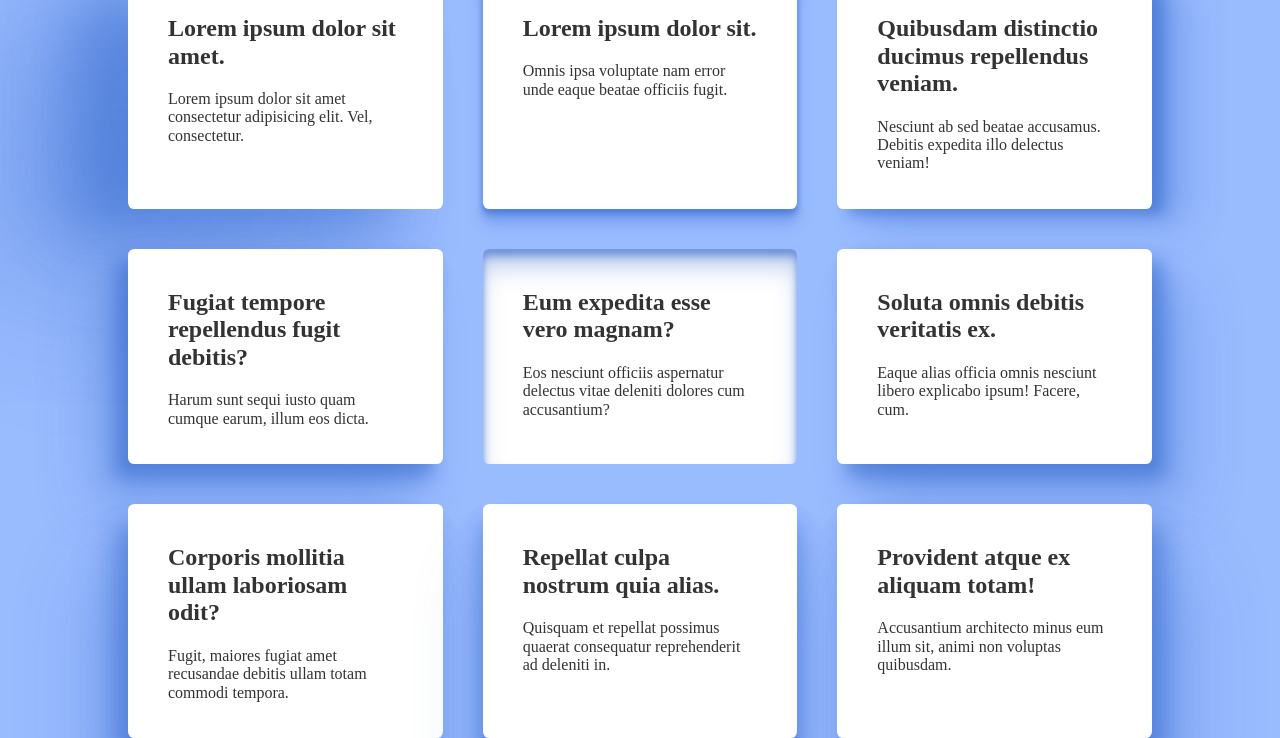
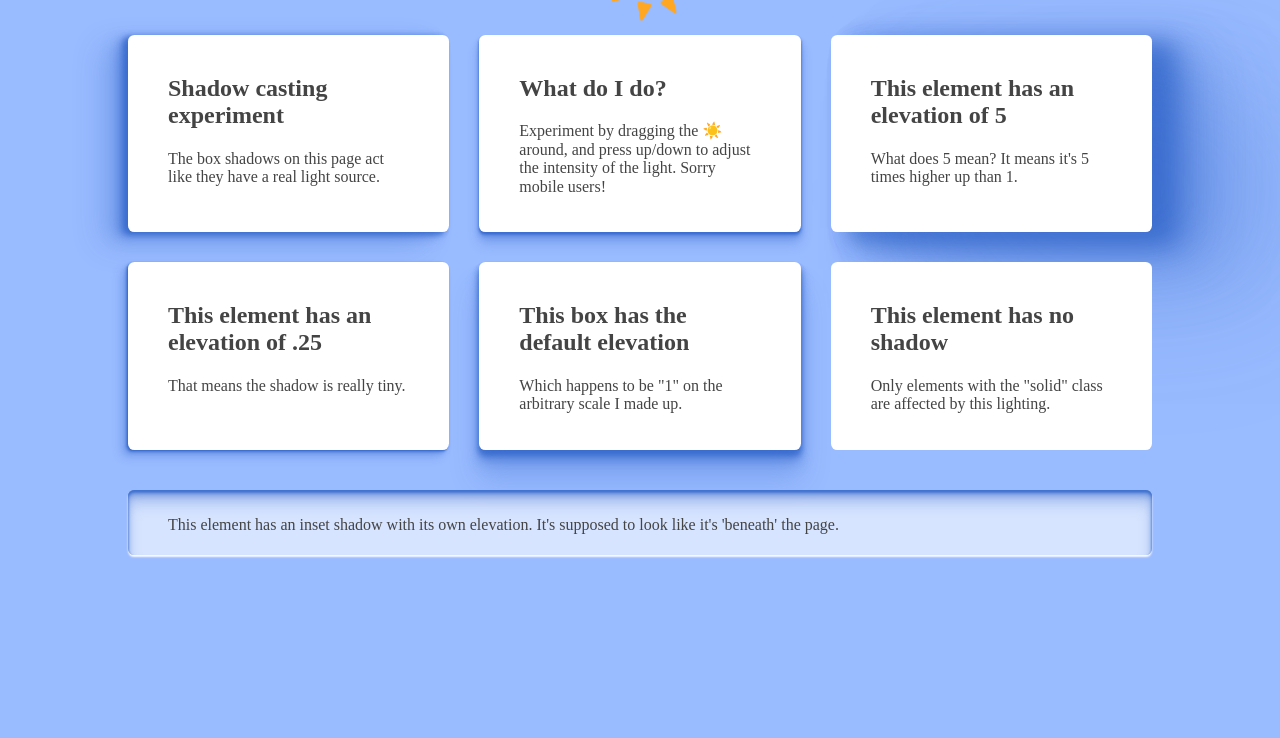
Before and after one commit to adamhindman/browser-lighting, a plain HTML site: page index.html in a window 1280 px wide. Shown: the part 105-843 px from the top of the page. After the commit the page ends 800 px from the top, so only its background shows below. Drawn offline with nearby package versions, Linux system fonts and the light colour scheme.

Commit message:
added the ability to cast shadows from multiple objects, inset shadows, and the ability to define intensity

```diff
--- a/index.html
+++ b/index.html
@@ -10,43 +10,36 @@
 </head>
 
 <body>
-  <div id="light-source" draggable=true>☀️</div>
   <div id="layout">
-    <div class="block solid" data-elevation="5">
-      <h2>Lorem ipsum dolor sit amet.</h2>
-      <p>Lorem ipsum dolor sit amet consectetur adipisicing elit. Vel, consectetur.</p>
+    <div id="light-source"></div>
+    <div class="block solid">
+      <h2>Shadow casting experiment</h2>
+      <p>The box shadows on this page act like they have a real light source.</p>
     </div>
     <div class="block solid">
-      <h2>Lorem ipsum dolor sit.</h2>
-      <p>Omnis ipsa voluptate nam error unde eaque beatae officiis fugit.</p>
+      <h2>What do I do?</h2>
+      <p> Experiment by dragging the ☀️ around, and press up/down to adjust the intensity of the light. Sorry
+        mobile users!</p>
+    </div>
+    <div class="block solid" data-elevation="5">
+      <h2>This element has an elevation of 5</h2>
+      <p>What does 5 mean? It means it's 5 times higher up than 1.</p>
+    </div>
+    <div class="block solid" data-elevation=".25">
+      <h2>This element has an elevation of .25</h2>
+      <p>That means the shadow is really tiny.</p>
     </div>
     <div class="block solid">
-      <h2>Quibusdam distinctio ducimus repellendus veniam.</h2>
-      <p>Nesciunt ab sed beatae accusamus. Debitis expedita illo delectus veniam!</p>
+      <h2>This box has the default elevation</h2>
+      <p>Which happens to be "1" on the arbitrary scale I made up.</p>
     </div>
-    <div class="block solid">
-      <h2>Fugiat tempore repellendus fugit debitis?</h2>
-      <p>Harum sunt sequi iusto quam cumque earum, illum eos dicta.</p>
+    <div class="block">
+      <h2>This element has no shadow</h2>
+      <p>Only elements with the "solid" class are affected by this lighting.</p>
     </div>
-    <div class="block solid inset" data-elevation=".5">
-      <h2>Eum expedita esse vero magnam?</h2>
-      <p>Eos nesciunt officiis aspernatur delectus vitae deleniti dolores cum accusantium?</p>
-    </div>
-    <div class="block solid">
-      <h2>Soluta omnis debitis veritatis ex.</h2>
-      <p>Eaque alias officia omnis nesciunt libero explicabo ipsum! Facere, cum.</p>
-    </div>
-    <div class="block solid">
-      <h2>Corporis mollitia ullam laboriosam odit?</h2>
-      <p>Fugit, maiores fugiat amet recusandae debitis ullam totam commodi tempora.</p>
-    </div>
-    <div class="block solid">
-      <h2>Repellat culpa nostrum quia alias.</h2>
-      <p>Quisquam et repellat possimus quaerat consequatur reprehenderit ad deleniti in.</p>
-    </div>
-    <div class="block solid">
-      <h2>Provident atque ex aliquam totam!</h2>
-      <p>Accusantium architecto minus eum illum sit, animi non voluptas quibusdam.</p>
+    <div class="long block solid inset" data-elevation=".33">
+      <p>This element has an inset shadow with its own elevation. It's supposed to look like it's 'beneath' the page.
+      </p>
     </div>
   </div>
   <script src="./script.js"></script>
--- a/script.js
+++ b/script.js
@@ -1,4 +1,4 @@
-console.clear();
+// console.clear();
 let deltaX, deltaY, deg, distance;
 let newPosX = 0,
   newPosY = 0,
@@ -6,6 +6,27 @@ let newPosX = 0,
   startPosY = 0;
 const lightSource = document.getElementById("light-source");
 const solids = document.querySelectorAll(".solid");
+let solidsData = getSolidsData(); // global
+let lum = 75; // lum is luminous intensity
+
+function fpsMeter() {
+  let prevTime = Date.now(),
+    frames = 0;
+
+  requestAnimationFrame(function loop() {
+    const time = Date.now();
+    frames++;
+    if (time > prevTime + 1000) {
+      let fps = Math.round((frames * 1000) / (time - prevTime));
+      prevTime = time;
+      frames = 0;
+
+      console.info("FPS: ", fps);
+    }
+
+    requestAnimationFrame(loop);
+  });
+}
 
 const getRelativeVector = (angle, length) => {
   angle = (angle * Math.PI) / 180;
@@ -16,21 +37,29 @@ const getRelativeVector = (angle, length) => {
 };
 
 const setBoxShadow = (solid, vec, distance, e, isInset) => {
-  const blur = distance;
-  const levels = 4;
-  const cd = 10; // cd is luminous intensity (smaller is more)
-  const color = "hsla(220deg, 60%, 50%, .25)";
-  const x = -vec.x;
-  const y = -vec.y;
+  const b = distance; // blur
+  const l = 8; // number of shadow layers
+  const c = "hsla(220deg, 60%, 50%, .25)"; // shadow color
+  const x = -vec.x; // x offset
+  const y = -vec.y; // y offset
+  let sf = 1000; // scaleFactor
   let str = "";
-  for (let i = 1; i <= levels; i++) {
-    const delimiter = i < levels ? "," : "";
+  for (let i = 1; i <= l; i++) {
+    const delimiter = i < l ? "," : "";
     const location = isInset ? "inset" : "";
     str += `${location}
-            ${Math.round(x / (i * cd) * e)}px
-            ${Math.round(y / (i * cd) * e)}px
-            ${Math.round(blur / (i * cd) * e)}px
-            ${color} ${delimiter}`;
+            ${Math.round(((x / i) * e * lum) / sf)}px
+            ${Math.round(((y / i) * e * lum) / sf)}px
+            ${Math.round(((b / i) * e * lum) / sf)}px
+            ${c} ${delimiter}`;
+  }
+  if (isInset) {
+    str += `,
+          ${Math.round(((x / l) * e * lum) / sf)}px
+          ${Math.round(((y / l) * e * lum) / sf)}px
+          ${Math.round(((b / l) * e * lum) / sf)}px
+          rgba(255,255,255,.95)
+    `;
   }
   solid.style.boxShadow = str;
 };
@@ -47,7 +76,7 @@ const updateAllShadows = () => {
     let distance = getDistanceToPageObject(dX, dY);
     let vec = getRelativeVector(angle, distance, 0, 0);
     let elevation = solidsData[i].elevation;
-    let isInset = solidsData[i].isInset
+    let isInset = solidsData[i].isInset;
     setBoxShadow(solids[i], vec, distance, elevation, isInset);
   }
 };
@@ -60,7 +89,7 @@ const getDistanceToPageObject = (dX, dY) => {
   return (distance = Math.sqrt(Math.pow(dX, 2) + Math.pow(dY, 2)));
 };
 
-const mouseMove = (e) => {
+const pointerMove = (e) => {
   // calculate the new position
   newPosX = startPosX - e.clientX;
   newPosY = startPosY - e.clientY;
@@ -88,21 +117,40 @@ function getSolidsData() {
   return solidsData;
 }
 
-lightSource.addEventListener("mousedown", function (e) {
+lightSource.addEventListener("pointerdown", function (e) {
   e.preventDefault();
   // get the starting position of the cursor
   startPosX = e.clientX;
   startPosY = e.clientY;
-  document.addEventListener("mousemove", mouseMove);
-  document.addEventListener("mouseup", function () {
-    document.removeEventListener("mousemove", mouseMove);
+  document.addEventListener("pointermove", pointerMove);
+  document.addEventListener("pointerup", function () {
+    document.removeEventListener("pointermove", pointerMove);
   });
 });
 
-let solidsData = getSolidsData(); // global
 window.addEventListener("resize", () => {
   solidsData = getSolidsData();
   updateAllShadows();
   (newPosX = 0), (newPosY = 0), (startPosX = 0), (startPosY = 0);
 });
+
+const updateUI = () => {
+  const adjLum = lum / 25;
+  lightSource.innerHTML = adjLum;
+};
+
+document.addEventListener("keydown", (e) => {
+  if (e.key === "ArrowUp") {
+    e.preventDefault();
+    lum = lum < 250 ? (lum += 25) : 275;
+  } else if (e.key === "ArrowDown") {
+    e.preventDefault();
+    lum = lum > 25 ? (lum -= 25) : 0;
+  }
+  updateAllShadows();
+  updateUI();
+});
+
 updateAllShadows();
+updateUI();
+// fpsMeter();
--- a/style.css
+++ b/style.css
@@ -1,41 +1,95 @@
+* {
+  box-sizing: border-box;
+}
 body {
-  height: 100vh;
-  width: 100vw;
+  min-height: 100vh;
   background-color: #9bf;
   font-size: 16px;
   display: flex;
   align-items: center;
   justify-content: center;
   flex-direction: column;
-
+  color: #193366;
 }
-#layout{
-  display: grid;
-  grid-template-rows: 1fr 1fr 1fr;
-  grid-template-columns: 1fr 1fr 1fr;
-  grid-gap: 40px;
-  max-width: 80%;
-  min-width: 720px;
-  max-height: 80%;
+#layout {
+  padding: 10vh 10vw;
 }
-.solid {
+@media screen and (min-width: 720px) {
+  #layout {
+    display: grid;
+    grid-gap: 30px;
+    grid-template-rows: auto 1fr auto;
+    grid-template-columns: 1fr 1fr 1fr;
+  }
+}
+.block {
   background-color: #fff;
   padding: 20px 40px;
-  color: #333;
+  color: #444;
   border-radius: 0.4rem;
+  margin-bottom: 20px;
 }
-.solid.inset{
-  background-color:;
+@media screen and (min-width: 720px) {
+  .block {
+    margin-bottom: 0px;
+  }
+}
+.long {
+  grid-column: 1/4;
+  padding: 0px;
+}
+.inset {
+  background-color: rgba(255,255,255,0.6);
+  padding: 10px 40px 5px;
+}
+.long.inset {
+  margin-top: 10px;
+}
+#intro {
+  text-align: center;
+  position: relative;
+}
+#intro  p {
+  margin: 5px auto;
 }
 #light-source {
   position: absolute;
-  top: 20px;
-  left: calc(50% - 25px);
+  top: 50px;
+  left: calc(50vw - 25px);
   height: 50px;
   width: 50px;
-  font-size: 80px;
   display: flex;
   align-items: center;
   justify-content: center;
   cursor: move;
+  touch-action: none;
+  z-index: 0;
+  color: #311704;
 }
+#light-source:before {
+  content: '☀️';
+  font-size: 80px;
+  position: absolute;
+  top: -15px;
+  left: -15px;
+  z-index: -1;
+}
+footer {
+  font-size: 10px;
+  color: rgba(255,255,255,0.8);
+  background-color: #4e6491;
+  padding: 4px 6px;
+  border-radius: 2px;
+  position: absolute;
+  top: 0px;
+  left: 0px;
+  width: 100%;
+}
+@media screen and (min-width: 720px) {
+  footer {
+    position: absolute;
+    top: 10px;
+    right: 10px;
+    width: auto;
+  }
+}
```
Also changed, not shown: 1 other file.
